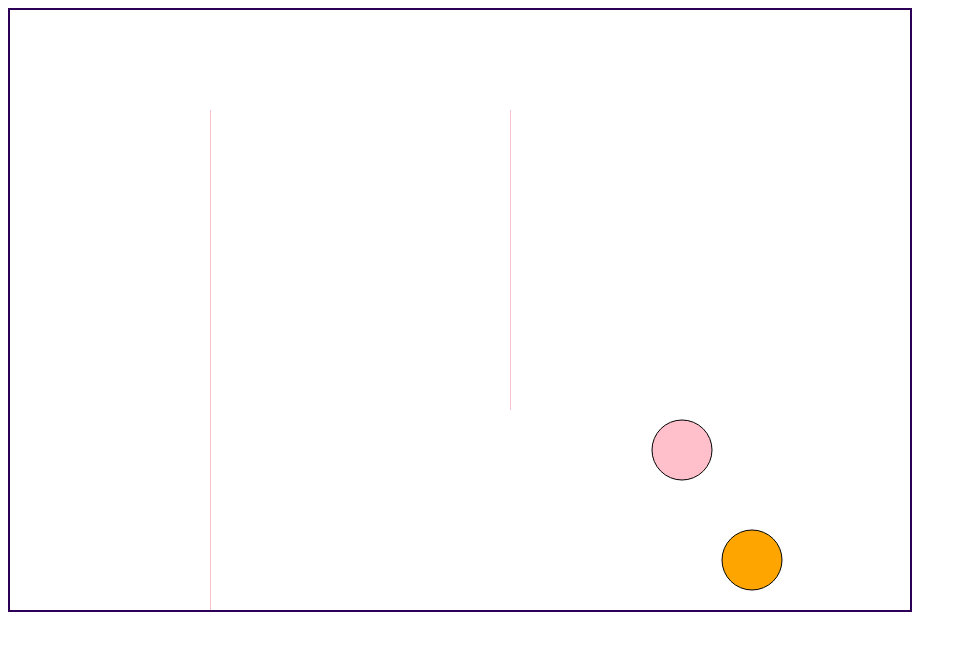
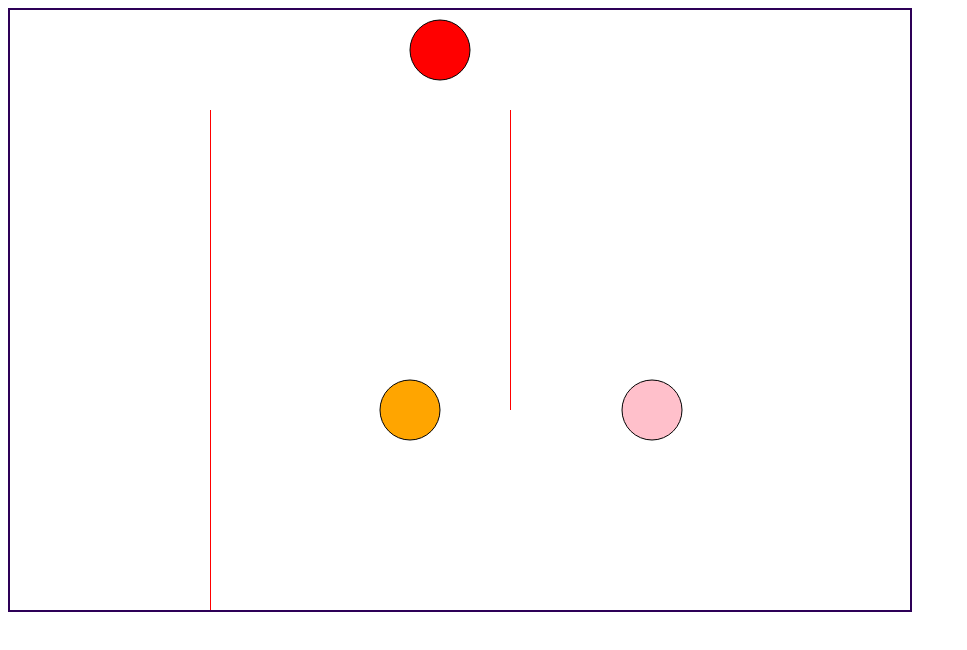
Before and after one commit to ehsaasgrover/CollisionDetection, a plain HTML site: page index.html in a window 1280 px wide. Shown: the whole page, without its empty margins (0-967 px from the left). Drawn offline with Linux system fonts and the light colour scheme.

Commit message:
added target circle

```diff
--- a/index.html
+++ b/index.html
@@ -19,15 +19,15 @@
       // Circle 1
       x = 100;
       y = 100;
-      vx = 3;
-      vy = 9;
+      vx = 1;
+      vy = 1;
       r = 30;
 
       // Circle 2
       x2 = 800;
       y2 = 100;
-      vx2 = 4;
-      vy2 = 5;
+      vx2 = 1;
+      vy2 = 1;
 
       // Wall 1
       wall_1_X = 200;
@@ -66,6 +66,14 @@
         ctx.beginPath();
         ctx.arc(x2,y2,r,0,2*Math.PI);
         ctx.fillStyle="pink";
+        ctx.fill();
+        ctx.stroke();
+        ctx.closePath();
+
+        //target
+        ctx.beginPath();
+        ctx.arc(430, 40, 30, 0, 2 * Math.PI);
+        ctx.fillStyle="red";
         ctx.fill();
         ctx.stroke();
         ctx.closePath();
```
